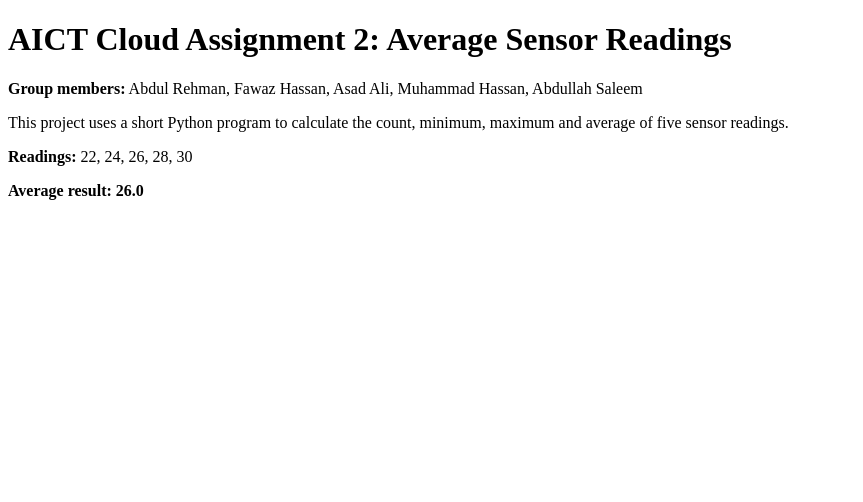
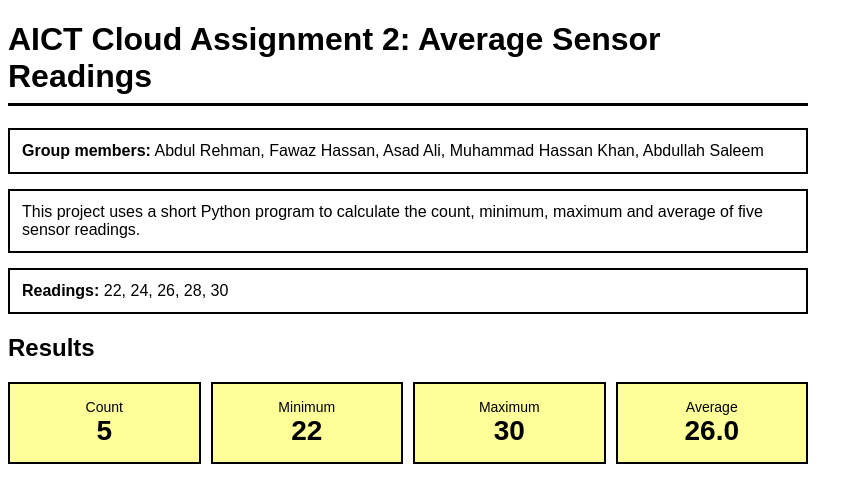
Before and after one commit to colon26/aict-cloud-assignment-2, a plain HTML site: page index.html in a window 1280 px wide. Shown: the whole page, without its empty margins (0-863 px from the left). Drawn offline with Linux system fonts and the light colour scheme.

Commit message:
Add styling and structure to index.html

```diff
--- a/index.html
+++ b/index.html
@@ -3,16 +3,73 @@
 <head>
   <meta charset="UTF-8">
   <title>AICT Cloud Assignment 2</title>
+  <style>
+    body {
+      font-family: Arial, sans-serif;
+      max-width: 800px;
+    }
+    h1 {
+      border-bottom: 3px solid black;
+      padding-bottom: 8px;
+    }
+    .block {
+      border: 2px solid black;
+      padding: 12px;
+      margin-bottom: 15px;
+    }
+    .results {
+      display: flex;
+      gap: 10px;
+    }
+    .result {
+      flex: 1;
+      border: 2px solid black;
+      background: #ffff99;
+      text-align: center;
+      padding: 15px 5px;
+    }
+    .result .label {
+      font-size: 14px;
+    }
+    .result .value {
+      font-size: 28px;
+      font-weight: bold;
+    }
+  </style>
 </head>
 <body>
   <h1>AICT Cloud Assignment 2: Average Sensor Readings</h1>
 
-  <p><strong>Group members:</strong> Abdul Rehman, Fawaz Hassan, Asad Ali, Muhammad Hassan, Abdullah Saleem</p>
+  <div class="block">
+    <strong>Group members:</strong> Abdul Rehman, Fawaz Hassan, Asad Ali, Muhammad Hassan Khan, Abdullah Saleem
+  </div>
 
-  <p>This project uses a short Python program to calculate the count, minimum, maximum and average of five sensor readings.</p>
+  <div class="block">
+    This project uses a short Python program to calculate the count, minimum, maximum and average of five sensor readings.
+  </div>
 
-  <p><strong>Readings:</strong> 22, 24, 26, 28, 30</p>
+  <div class="block">
+    <strong>Readings:</strong> 22, 24, 26, 28, 30
+  </div>
 
-  <p><strong>Average result: 26.0</strong></p>
+  <h2>Results</h2>
+  <div class="results">
+    <div class="result">
+      <div class="label">Count</div>
+      <div class="value">5</div>
+    </div>
+    <div class="result">
+      <div class="label">Minimum</div>
+      <div class="value">22</div>
+    </div>
+    <div class="result">
+      <div class="label">Maximum</div>
+      <div class="value">30</div>
+    </div>
+    <div class="result">
+      <div class="label">Average</div>
+      <div class="value">26.0</div>
+    </div>
+  </div>
 </body>
 </html>
```
